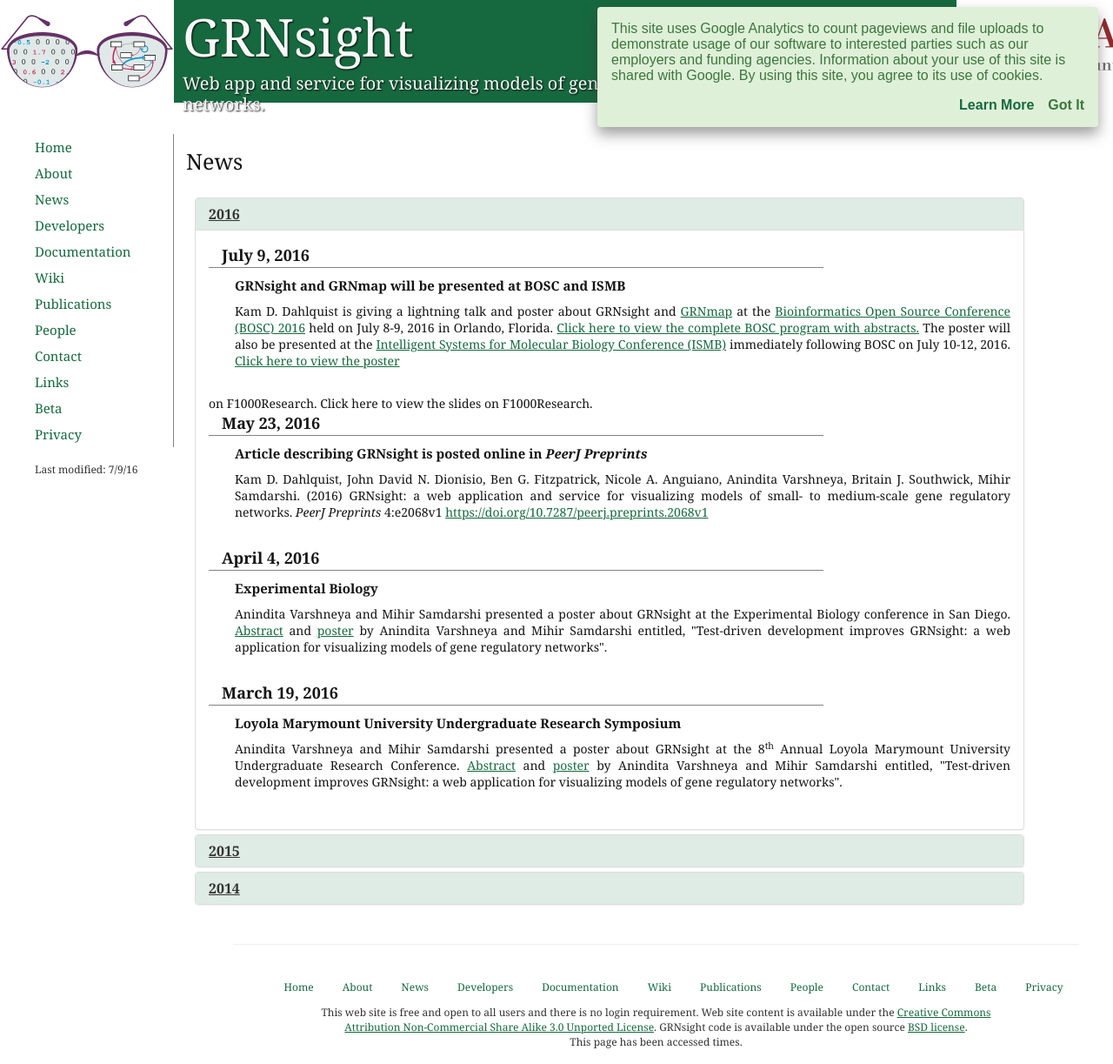
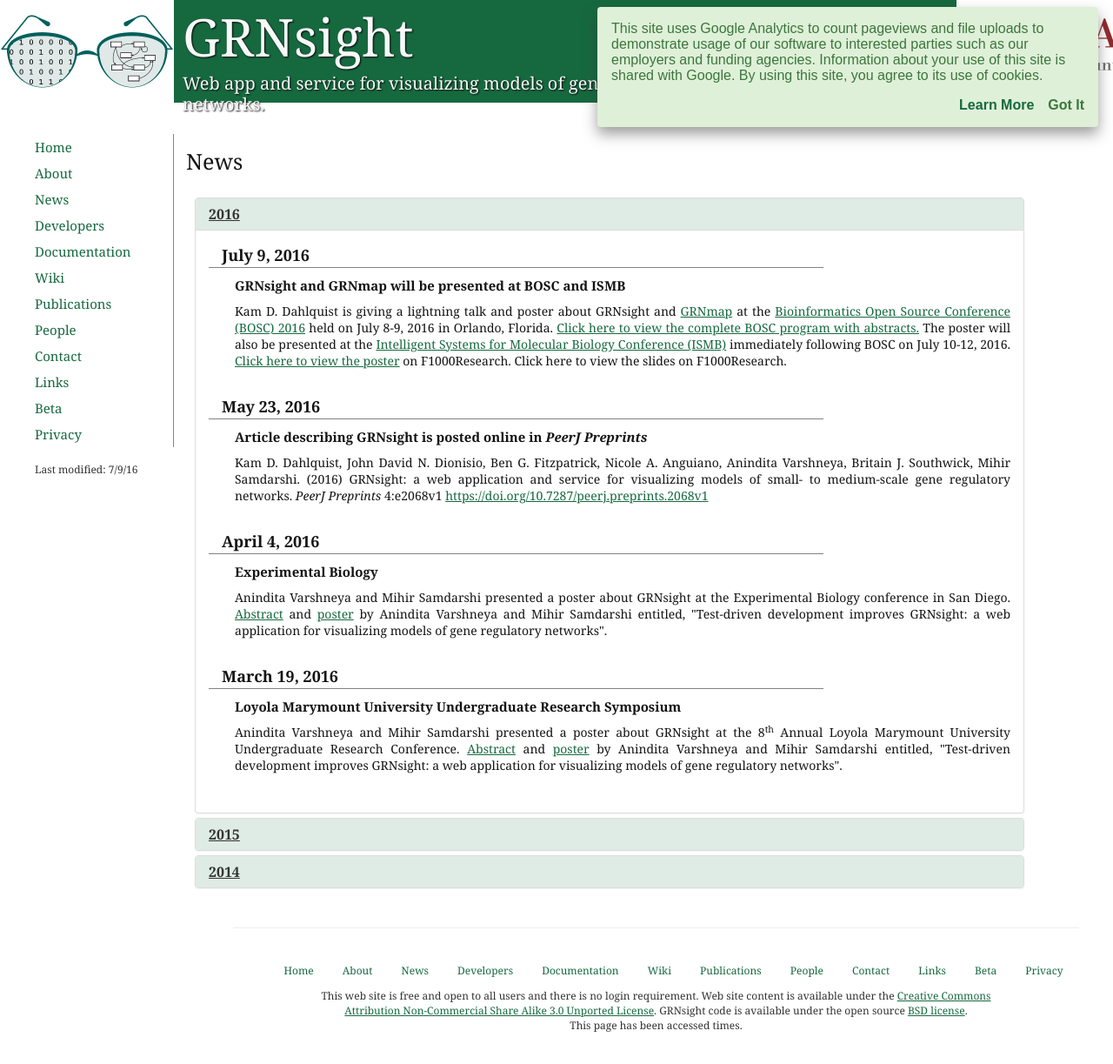
Before and after one commit to dondi/GRNsight, a Jekyll site: the page built from news.html, in a window 1280 px wide. Shown: the whole page at 87% size. Built offline with Jekyll 4.4.1, drawn with Linux system fonts in a browser that asks for light colours; nearby versions of some CDN libraries.

Commit message:
fix syntax of link

```diff
--- a/news.html
+++ b/news.html
@@ -20,7 +20,7 @@
                             <div class="panel-body">
                                 <p class="newsDate">July 9, 2016</p>
                                 <p class="newsHeader">GRNsight and GRNmap will be presented at BOSC and ISMB</p>
-                                <p class="newsInfo">Kam D. Dahlquist is giving a lightning talk and poster about GRNsight and <a href="http://kdahlquist.github.io/GRNmap/index.html">GRNmap</a> at the <a href="https://www.open-bio.org/wiki/BOSC_2016">Bioinformatics Open Source Conference (BOSC) 2016</a> held on July 8-9, 2016 in Orlando, Florida.  <a href="https://www.open-bio.org/w/images/2/24/BOSC2016-program4.pdf">Click here to view the complete BOSC program with abstracts.</a>  The poster will also be presented at the <a href="https://www.iscb.org/ismb2016">Intelligent Systems for Molecular Biology Conference (ISMB)</a> immediately following BOSC on July 10-12, 2016. <a href="http://f1000research.com/posters/5-1618">Click here to view the poster</a></p>  on F1000Research.  <a href="http://f1000research.com/slides/5-1637"></a>Click here to view the slides</a> on F1000Research.
+                                <p class="newsInfo">Kam D. Dahlquist is giving a lightning talk and poster about GRNsight and <a href="http://kdahlquist.github.io/GRNmap/index.html">GRNmap</a> at the <a href="https://www.open-bio.org/wiki/BOSC_2016">Bioinformatics Open Source Conference (BOSC) 2016</a> held on July 8-9, 2016 in Orlando, Florida.  <a href="https://www.open-bio.org/w/images/2/24/BOSC2016-program4.pdf">Click here to view the complete BOSC program with abstracts.</a>  The poster will also be presented at the <a href="https://www.iscb.org/ismb2016">Intelligent Systems for Molecular Biology Conference (ISMB)</a> immediately following BOSC on July 10-12, 2016. <a href="http://f1000research.com/posters/5-1618">Click here to view the poster</a> on F1000Research.  <a href="http://f1000research.com/slides/5-1637"></a>Click here to view the slides</a> on F1000Research.</p>
 
                                 <p class="newsDate">May 23, 2016</p>
                                 <p class="newsHeader">Article describing GRNsight is posted online in <i>PeerJ Preprints</i></p>
```
